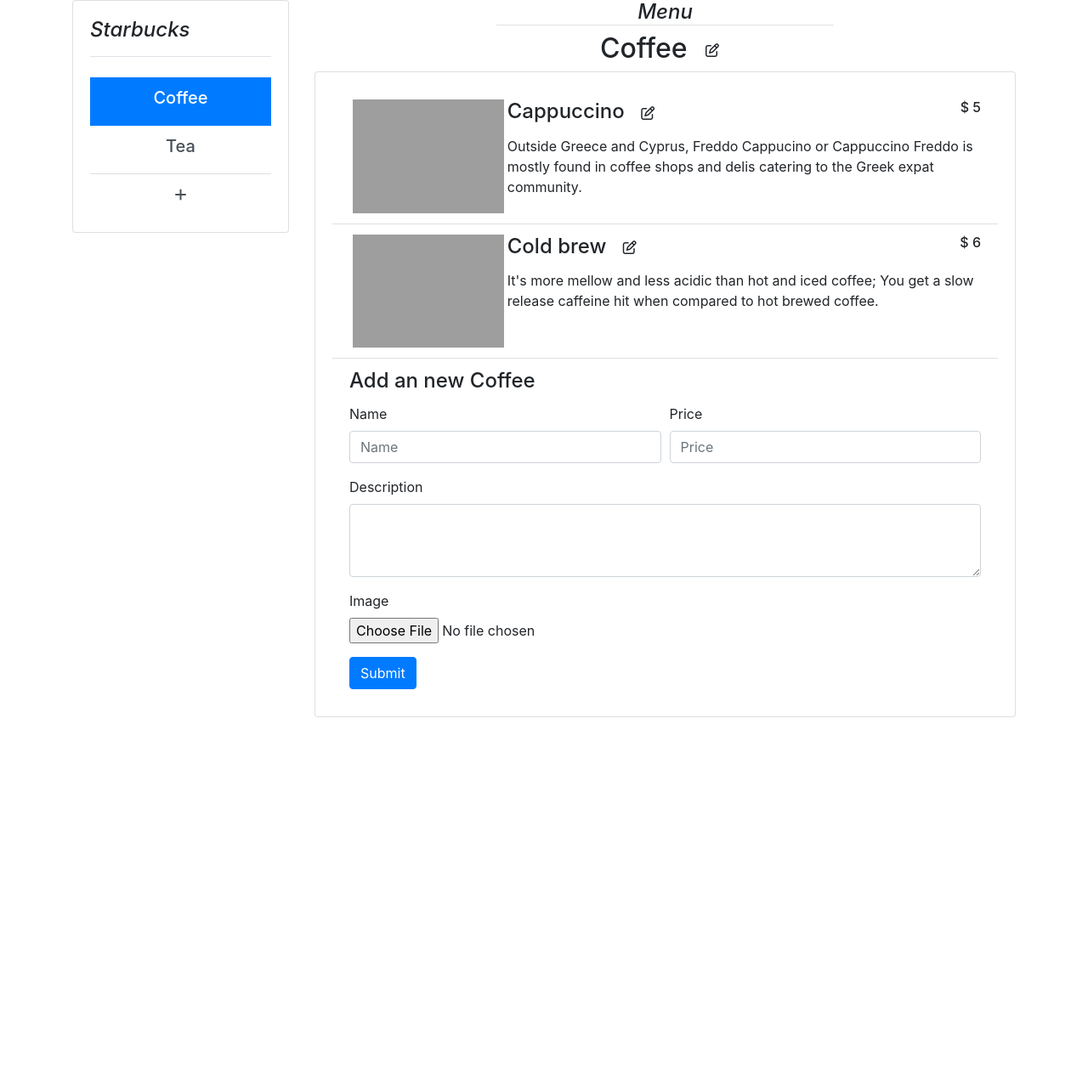
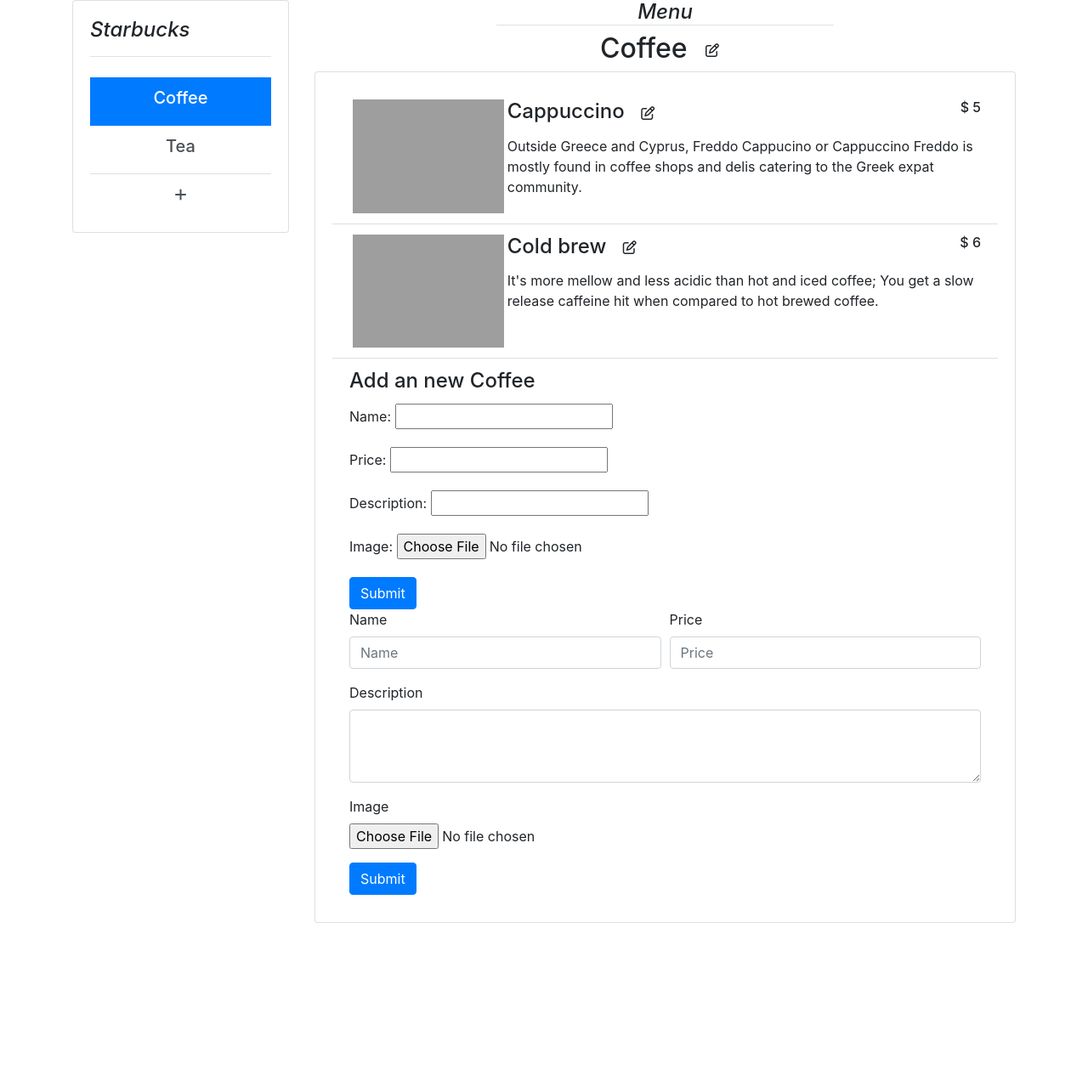
Before and after one commit to Jstyle0302/GroupBuying, a Django app: page /groupbuying/shop in a window 1280 px wide. Shown: the part 72-1357 px from the top of the page at 85% size. Before the commit the page ends 916 px from the top, so only its background shows below. Run offline with Django 3.2, Linux system fonts and the light colour scheme; some libraries are stand-ins or nearby versions; grey boxes are pictures that could not be loaded.

Commit message:
Add product feature at shopper page

```diff
--- a/groupbuying/forms.py
+++ b/groupbuying/forms.py
@@ -2,27 +2,31 @@ from django import forms
 from django.contrib.auth.models import User
 from django.contrib.auth import authenticate
 
-from groupbuying.models import UserItem
+from groupbuying.models import Product
 
 MAX_UPLOAD_SIZE = 2500000
 
 
-class UserForm(forms.ModelForm):
+class ProductForm(forms.ModelForm):
     class Meta:
-        model = UserItem
-        fields = ['profile_picture', 'bio_input_text']
+        model = Product
+        fields = ['name', 'price', 'description', 'image']
 
     def clean_picture(self):
-        picture = self.cleaned_data['profile_picture']
-        if not picture:
-            raise forms.ValidationError('You must upload a picture')
-        if not picture.content_type or not picture.content_type.startswith(
+        image = self.cleaned_data['image']
+        if not image:
+            raise forms.ValidationError('You must upload a image')
+        if not image.content_type or not image.content_type.startswith(
                 'image'):
             raise forms.ValidationError('File type is not image')
-        if picture.size > MAX_UPLOAD_SIZE:
+        if image.size > MAX_UPLOAD_SIZE:
             raise forms.ValidationError(
                 'File too big (max size is {0} bytes)'.format(MAX_UPLOAD_SIZE))
-        return picture
+        return image
+
+
+class ImageUploadForm(forms.Form):
+    image = forms.FileField()
 
 
 class LoginForm(forms.Form):
--- a/groupbuying/templates/groupbuying/shop.html
+++ b/groupbuying/templates/groupbuying/shop.html
@@ -70,24 +70,30 @@ Shops
                 {% endfor %}
                 <li class="list-group-item">
                   <h4 class="card-title">Add an new {{category}}</h4>
+                  {{ errors }}
+                  <form enctype="multipart/form-data" action="{% url 'add_product' %}" method="post">
+                    {% csrf_token %}
+                    {{ form.as_p }}
+                    <input type="submit" class="btn btn-primary" value="Submit">
+                  </form>
                   <form>
                     <div class="form-row">
                       <div class="form-group col-6">
                         <label for="name">Name</label>
-                        <input type="text" class="form-control" id="name" placeholder="Name">
+                        <input type="text" class="form-control" id="name" placeholder="Name" name="product_name">
                       </div>
                       <div class="form-group col-6">
                         <label for="price">Price</label>
-                        <input type="text" class="form-control" id="price" placeholder="Price">
+                        <input type="text" class="form-control" id="price" placeholder="Price" name="product_price">
                       </div>
                     </div>
                     <div class="form-group">
                       <label for="description">Description</label>
-                      <textarea class="form-control" id="description" rows="3"></textarea>
+                      <textarea class="form-control" id="description" rows="3" name="product_description"></textarea>
                     </div>
                     <div class="form-group">
                       <label for="image">Image</label>
-                      <input type="file" class="form-control-file" id="image">
+                      <input type="file" class="form-control-file" id="image" name="product_image">
                     </div>
                     <button type="submit" class="btn btn-primary">Submit</button>
                   </form>
--- a/groupbuying/urls.py
+++ b/groupbuying/urls.py
@@ -8,11 +8,14 @@ urlpatterns = [
     path('login', views.login_action, name='login'),
     path('logout', views.logout_action, name='logout'),
     path('register', views.register_action, name='register'),
+    url(r'oauth/', include('social_django.urls', namespace='social')),
+    # search features
     path('search', views.search_page, name='search'),
-    path('shop', views.shop_page, name='shop'),
-    url(r'oauth/', include('social_django.urls', namespace='social')),
     path('sorting', views.sorting, name='sorting'),
     path('filtering', views.filtering, name='filtering'),
+    # seller features
+    path('shop', views.shop_page, name='shop'),
+    path('add_product', views.add_product, name='add_product'),
 
     # path('follower', views.follower_stream, name='follower'),
     # path('follow_user/<int:follower_id>', views.follow_user, name='follow_user'),
--- a/groupbuying/views.py
+++ b/groupbuying/views.py
@@ -16,17 +16,16 @@ from django.utils.timezone import is_aware, make_aware
 from django.utils.dateparse import parse_datetime
 from django.views.decorators.csrf import ensure_csrf_cookie
 
-from groupbuying.forms import LoginForm, RegistrationForm, UserForm
-from groupbuying.models import *
+from groupbuying.forms import LoginForm, RegistrationForm, ProductForm, ImageUploadForm
+from groupbuying.models import Product, CustomerInfo, VendorInfo, Rating, UserProfile, OrderUnit, OrderBundle
 from django.db.models import Q
 from django.db.models import Avg
 from functools import reduce
 
-# Create your views here.
+# @ensure_csrf_cookie
+# @login_required
 
 
-# @ensure_csrf_cookie
-# @login_required
 def home_page(request):
     context = {}
     return render(request, 'groupbuying/home.html', context)
@@ -34,6 +33,7 @@ def home_page(request):
 
 def shop_page(request):
     context = {}
+    context['form'] = ProductForm()
     context['shop_name'] = "Starbucks"
     context['menu'] = {
         'Coffee': {
@@ -62,6 +62,72 @@ def shop_page(request):
         }
     }
     return render(request, 'groupbuying/shop.html', context)
+
+
+@login_required
+def add_product(request):
+    context = {}
+    errors = []  # A list to record messages for any errors we encounter.
+    form = None
+    print(request.POST)
+
+    # if 'product_name' not in request.POST or not request.POST['product_name'] or \
+    #     'product_price' not in request.POST or not request.POST['product_price']:
+    #     errors.append('You must have at least "name and price" for the product')
+    # else:
+    #     new_product = Product(name=str(request.POST['product_name']),
+    #                         description=str(request.POST['product_description']),
+    #                         price=float(request.POST['product_price']),
+    #                         sellerId=str(request.user.id),
+    #                         isAvailable=True,
+    #                         saleVolume=0,
+    #                         vendor=request.user)
+
+    if 'name' not in request.POST or not request.POST['name'] or \
+            'price' not in request.POST or not request.POST['price']:
+        errors.append(
+            'You must have at least "name and price" for the product')
+    else:
+        new_product = Product(name=str(request.POST['name']),
+                              description=str(request.POST['description']),
+                              price=float(request.POST['price']),
+                              sellerId=str(request.user.id),
+                              isAvailable=True,
+                              saleVolume=0,
+                              vendor=request.user)
+
+        form = ProductForm(request.POST, request.FILES, instance=new_product)
+        # form = ImageUploadForm(request.POST, request.FILES)
+
+        if not form.is_valid():
+            print("form is NOT valid")
+            form = ProductForm()
+        else:
+            print("form is valid")
+            if 'product_picture' in request.FILES:
+                new_product.image = form.cleaned_data['image']
+                # new_product.image = form.cleaned_data['product_image']
+                # new_product.content_type = form.cleaned_data['product_picture'].content_type
+            # form.save()
+            context['message'] = 'Product #{0} saved.'.format(new_product.id)
+
+        new_product.save()
+
+    products = Product.objects.all()
+    context = {'products': products, 'form': form, 'errors': errors}
+    print(products)
+
+    return render(request, 'groupbuying/shop.html', context)
+    # return redirect(reverse('shop', kwargs=context))
+
+
+@login_required
+def get_product_photo(request, id):
+    product = get_object_or_404(Product, id=str(id))
+    if not product.picture:
+        raise Http404
+
+    return HttpResponse(product.picture, content_type=product.content_type)
 
 
 def category_proc(obj):
@@ -378,14 +444,15 @@ def register_action(request):
     new_user = authenticate(username=form.cleaned_data['username'],
                             password=form.cleaned_data['password'])
 
-    new_item = UserItem(user_id=new_user.id,
-                        user_name=form.cleaned_data['username'],
-                        email=form.cleaned_data['email'],
-                        first_name=form.cleaned_data['first_name'],
-                        last_name=form.cleaned_data['last_name'],
-                        cell_phone=form.cleaned_data['cell_phone'],
-                        address=form.cleaned_data['address'])
-    new_item.save()
+    # new_item = UserItem(user_id=new_user.id,
+    #                     user_name=form.cleaned_data['username'],
+    #                     email=form.cleaned_data['email'],
+    #                     first_name=form.cleaned_data['first_name'],
+    #                     last_name=form.cleaned_data['last_name'],
+    #                     cell_phone=form.cleaned_data['cell_phone'],
+    #                     address=form.cleaned_data['address'])
+    # new_item.save()
+
     login(request, new_user)
 
     return redirect(reverse('home'))
```
Also changed, not shown: groupbuying/models.py (+41 -41 lines), team23/settings.py (+11 -1 lines), groupbuying/img/default.jpeg (added), groupbuying/img/img/default.jpeg (added), groupbuying/img/img/jeff.jpeg (added).
